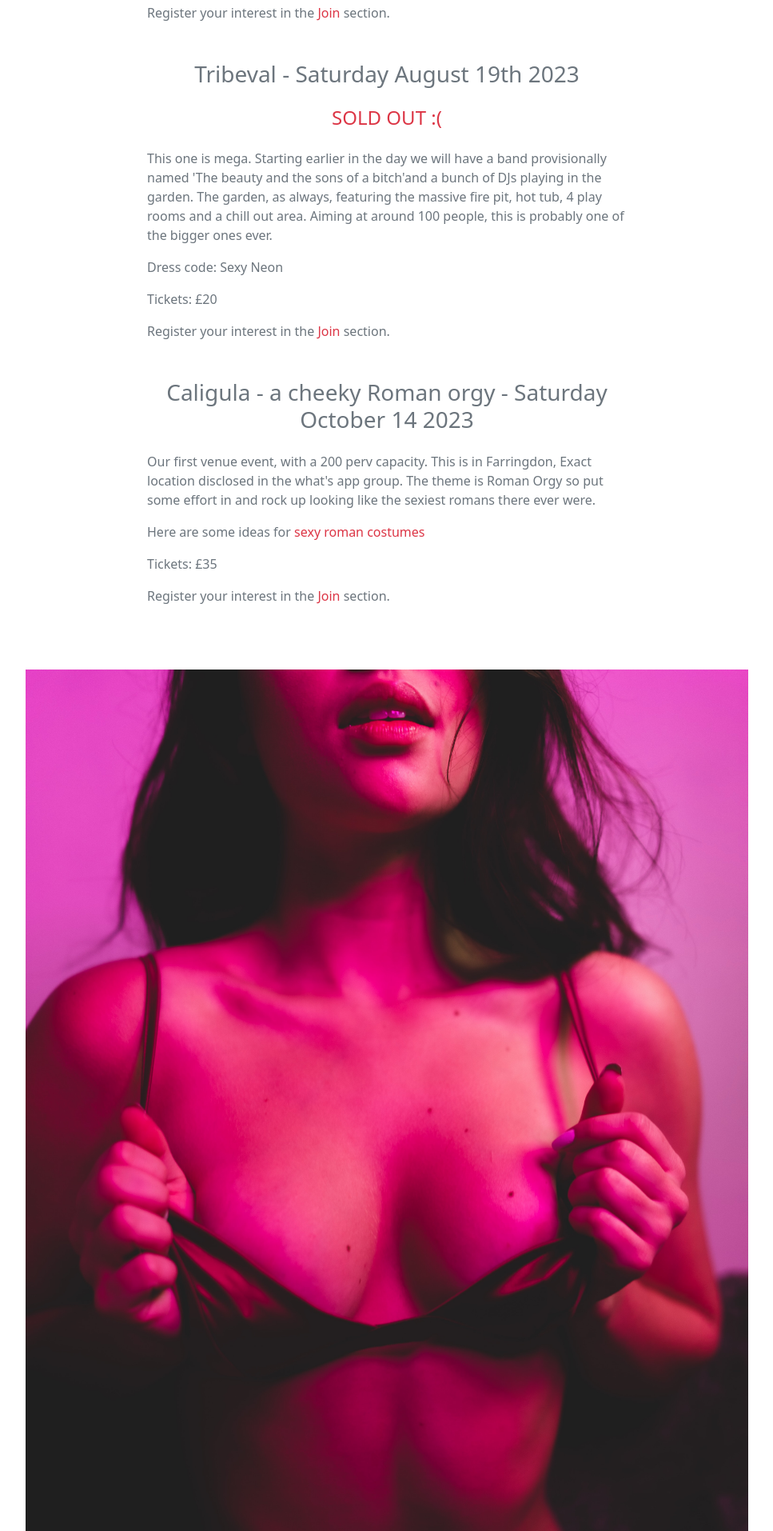
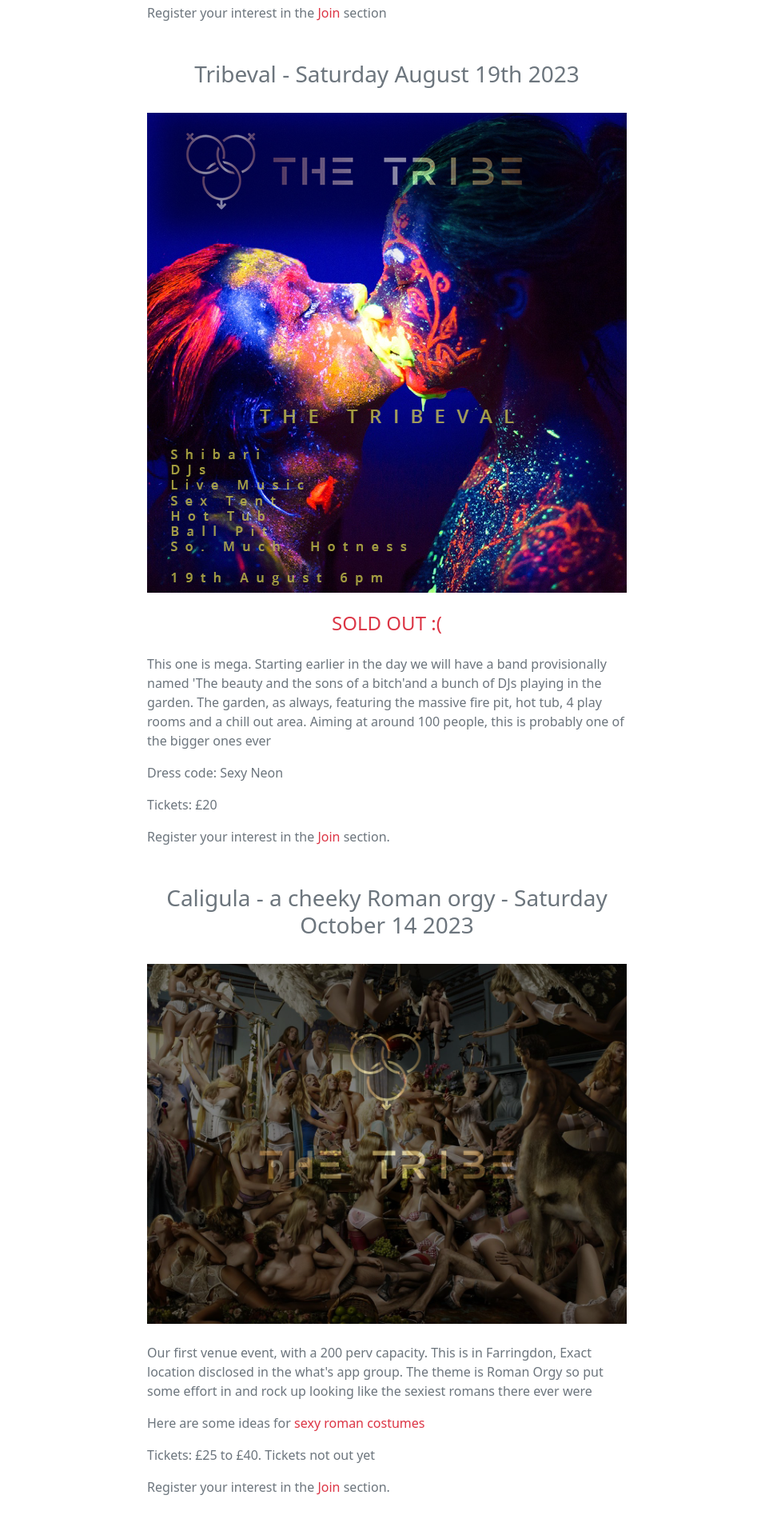
Before and after one commit to dantrovato/the-tribe-react18, a React (Vite) app: page /events in a window 1280 px wide. Shown: the part 700-2614 px from the top of the page at 80% size, without its empty margins (156-1123 px from the left). Built offline with nearby package versions, Linux system fonts and the light colour scheme.

Commit message:
Add flyers for tribeval and caligula on the event page

```diff
--- a/src/components/Events.tsx
+++ b/src/components/Events.tsx
@@ -29,7 +29,7 @@ const Events = () => {
           <Link className="navbar-brand text-danger" to="/join">
             Join
           </Link>{" "}
-          section.
+          section
         </p>
       </div>
 
@@ -37,7 +37,13 @@ const Events = () => {
         <h3 className="text-center text-muted mb-4">
           Tribeval - Saturday August 19th 2023{" "}
         </h3>
-        <h4 className="text-center text-danger mb-4">SOLD OUT :(</h4>
+        <img
+          src="tribeval.png"
+          alt="Two people in neon paint kissing"
+          className="mx-auto d-block"
+          style={{ width: "600px", marginTop: "2rem" }}
+        />
+        <h4 className="text-center text-danger m-4">SOLD OUT :(</h4>
         <p
           className=" text-muted mb-3"
           style={{ maxWidth: "600px", margin: "auto" }}
@@ -46,7 +52,7 @@ const Events = () => {
           provisionally named 'The beauty and the sons of a bitch'and a bunch of
           DJs playing in the garden. The garden, as always, featuring the
           massive fire pit, hot tub, 4 play rooms and a chill out area. Aiming
-          at around 100 people, this is probably one of the bigger ones ever.
+          at around 100 people, this is probably one of the bigger ones ever
         </p>
         <p
           className=" text-muted mb-3"
@@ -75,6 +81,12 @@ const Events = () => {
         <h3 className="text-center text-muted mb-4">
           Caligula - a cheeky Roman orgy - Saturday October 14 2023{" "}
         </h3>
+        <img
+          src="caligula.png"
+          alt="Sexy roman orgy"
+          className="mx-auto d-block mb-4"
+          style={{ width: "600px", marginTop: "2rem" }}
+        />
         <p
           className=" text-muted mb-3"
           style={{ maxWidth: "600px", margin: "auto" }}
@@ -82,7 +94,7 @@ const Events = () => {
           Our first venue event, with a 200 perv capacity. This is in
           Farringdon, Exact location disclosed in the what's app group. The
           theme is Roman Orgy so put some effort in and rock up looking like the
-          sexiest romans there ever were.
+          sexiest romans there ever were
         </p>
 
         <p
@@ -102,7 +114,7 @@ const Events = () => {
           className=" text-muted mb-3"
           style={{ maxWidth: "600px", margin: "auto" }}
         >
-          Tickets: £35{" "}
+          Tickets: £25 to £40. Tickets not out yet{" "}
         </p>
 
         <p
```
Also changed, not shown: public/caligula.png (added).
